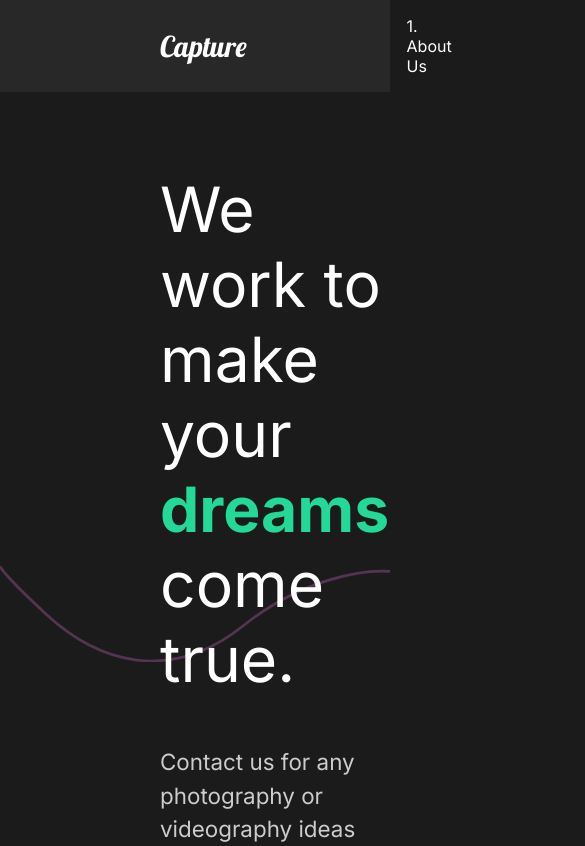
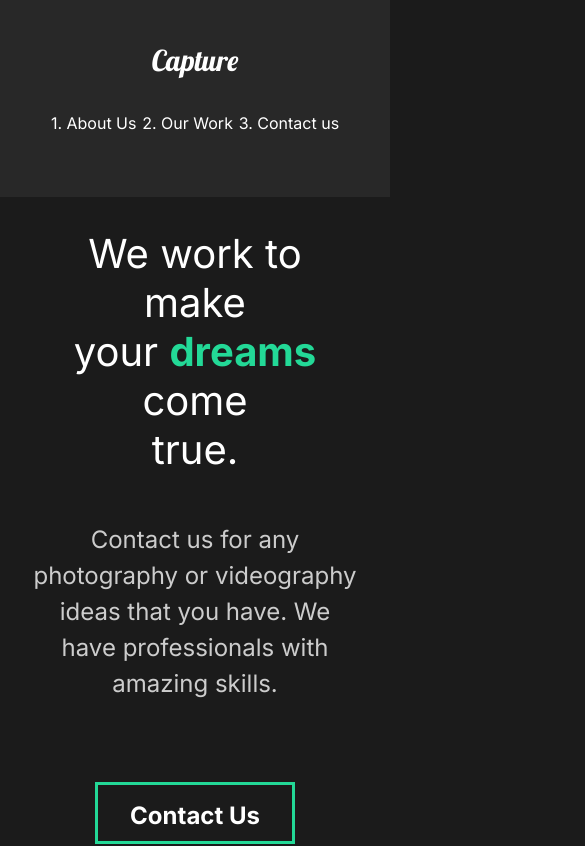
Before and after one commit to MoeElItani/Capture-Portfolio, a React (Create React App) app: page / in a window 390 px wide. Shown: the top 846 px of the page, 585 px wide, since content can reach past the window. Built offline with nearby package versions, Linux system fonts and the light colour scheme.

Commit message:
responsive design

```diff
--- a/src/components/FaqSection.jsx
+++ b/src/components/FaqSection.jsx
@@ -80,6 +80,12 @@ const Faq = styled(About)`
       p {
          padding: 1rem 0;
       }
+      @media (max-width: 1300px) {
+      justify-content: center;
+      p {
+         font-size: 1.2rem;
+      }
+   }
    }
 `
 
--- a/src/components/GlobalStytle.jsx
+++ b/src/components/GlobalStytle.jsx
@@ -5,6 +5,22 @@ const GlobalStyle = createGlobalStyle`
     margin:0;
     padding: 0;
     box-sizing: border-box;
+    @media (max-width: 1700px) {
+      h1,
+      h2,
+      span {
+         font-size: 2.5rem;
+      }
+      h3,
+      h4,
+      p{
+         font-size: 1.5rem;
+      }
+      button{
+        height: 3.9rem;
+        width: 12.5rem;
+      }
+  }
   }
   body{
     background: #1b1b1b;
--- a/src/components/Nav.jsx
+++ b/src/components/Nav.jsx
@@ -53,6 +53,22 @@ const StyledNav = styled.nav`
       padding-left: 10rem;
       position: relative;
    }
+   @media(max-width: 1300px){
+      flex-direction: column;
+      padding: 2rem 1rem;
+      #logo{
+         display: inline-block;
+         margin: 2rem;
+      }
+      ul{
+         padding: 2rem;
+         justify-content: space-around;
+         width: 100%;
+      }
+      li{
+         padding: 0;
+      }
+   }
 `
 
 export default Nav
--- a/src/components/ServicesSection.jsx
+++ b/src/components/ServicesSection.jsx
@@ -8,15 +8,18 @@ import home2 from '../img/home2.png'
 // Styles
 import styled from 'styled-components'
 import { About, Description, Image } from './styles'
-import {useScroll} from './useScroll'
+import { useScroll } from './useScroll'
 
 import { scrollRevbeal } from '../Animation'
 
 const ServicesSection = () => {
    const [element, controls] = useScroll()
    return (
-
-      <Services variants={scrollRevbeal} animate={controls} ref={element}>
+      <Services
+         variants={scrollRevbeal}
+         animate={controls}
+         ref={element}
+      >
          <Description>
             <h2>
                High <span>Quality</span> Services
@@ -71,18 +74,30 @@ const Services = styled(About)`
 const Cards = styled.div`
    display: flex;
    flex-wrap: wrap;
+   @media (max-width: 1300px) {
+      justify-content: center;
+      p {
+         font-size: 1.3rem;
+      }
+   }
 `
 const Card = styled.div`
    flex-basis: 15rem;
    .icon {
       display: flex;
       align-items: center;
+
       h3 {
          margin-left: 1rem;
          background: #fff;
          color: #000;
          padding: 1rem;
       }
+      @media (max-width: 1700px) {
+         h3 {
+            font-size: 0.95rem;
+         }
+      }
    }
 `
 
--- a/src/components/styles.js
+++ b/src/components/styles.js
@@ -9,6 +9,24 @@ export const About = styled(motion.div)`
    justify-content: space-between;
    padding: 5rem 10rem;
    color: #fff;
+   @media (max-width: 1300px) {
+      display: block;
+      padding: 2rem;
+      text-align: center;
+   }
+   @media (max-width: 1700px) {
+      h1,
+      h2,
+      span {
+         font-size: 2.5rem;
+      }
+      h3,
+      h4,
+      p,
+      button {
+         font-size: 1.5rem;
+      }
+   }
 `
 export const Description = styled(motion.div)`
    flex: 1;
@@ -16,6 +34,12 @@ export const Description = styled(motion.div)`
    z-index: 2;
    h2 {
       font-weight: lighter;
+   }
+   @media (max-width: 1300px) {
+      padding: 0;
+      button {
+         margin: 2rem 0 5rem 0;
+      }
    }
 `
 export const Image = styled(motion.div)`
--- a/src/components/useScroll.js
+++ b/src/components/useScroll.js
@@ -2,7 +2,7 @@ import { useInView } from 'react-intersection-observer'
 import { useAnimation } from 'framer-motion'
 
 export const useScroll = () => {
-   const [element, view] = useInView({ threshold: 0.35 })
+   const [element, view] = useInView({ threshold: 0.2 })
    const controls = useAnimation()
    view ? controls.start('show') : controls.start('hidden')
    return [element, controls]
--- a/src/pages/ContactUs.jsx
+++ b/src/pages/ContactUs.jsx
@@ -68,10 +68,19 @@ const ContactStyle = styled(motion.div)`
    padding: 5rem 10rem;
    color: #353535;
    min-height: 90vh;
+   @media (max-width: 1300px) {
+      padding: 2rem;
+   }
 `
 const Title = styled(motion.div)`
-   margin-bottom: 4rem;
+   margin-bottom: 2.5rem;
    color: #000;
+   @media (max-width: 1300px) {
+      margin-top: 3rem;
+      h2 {
+         font-size: 2.5rem;
+      }
+   }
 `
 const Hide = styled(motion.div)`
    overflow: hidden;
@@ -90,6 +99,9 @@ const Social = styled(motion.div)`
       text-decoration: none;
       color: #000;
       font-size: 2rem;
+      @media (max-width: 1300px) {
+         font-size: 1.5rem;
+      }
    }
 `
 
--- a/src/pages/MovieDetail.jsx
+++ b/src/pages/MovieDetail.jsx
@@ -71,6 +71,11 @@ const HeadLine = styled(motion.div)`
       height: 70vh;
       object-fit: cover;
    }
+   @media (max-width: 1500px) {
+      h2 {
+         width: 80%;
+      }
+   }
 `
 const Awards = styled(motion.div)`
    min-height: 80vh;
@@ -80,7 +85,7 @@ const Awards = styled(motion.div)`
    justify-content: space-around;
    @media (max-width: 1500px) {
       display: block;
-      margin: 2rem 2rem;
+      margin: 1rem;
    }
 `
 const AwardStyle = styled(motion.div)`
--- a/src/pages/OurWork.jsx
+++ b/src/pages/OurWork.jsx
@@ -93,6 +93,12 @@ const Work = styled(motion.div)`
    min-height: 100vh;
    overflow: hidden;
    padding: 5rem 10rem;
+   @media (max-width: 1300px){
+      padding: 2rem;
+      h2{
+         font-size: 2.8rem;
+      }
+   }
    h2 {
       padding: 1rem 0;
    }
```
